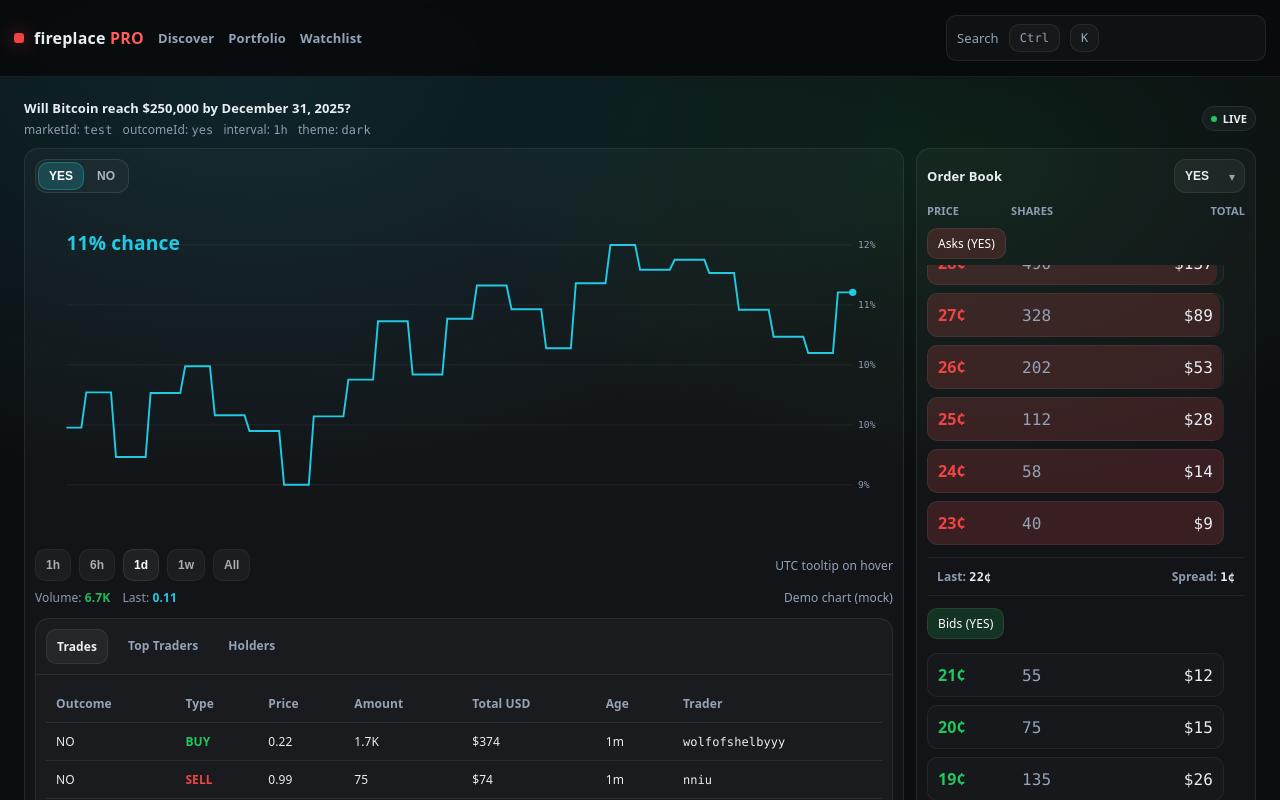
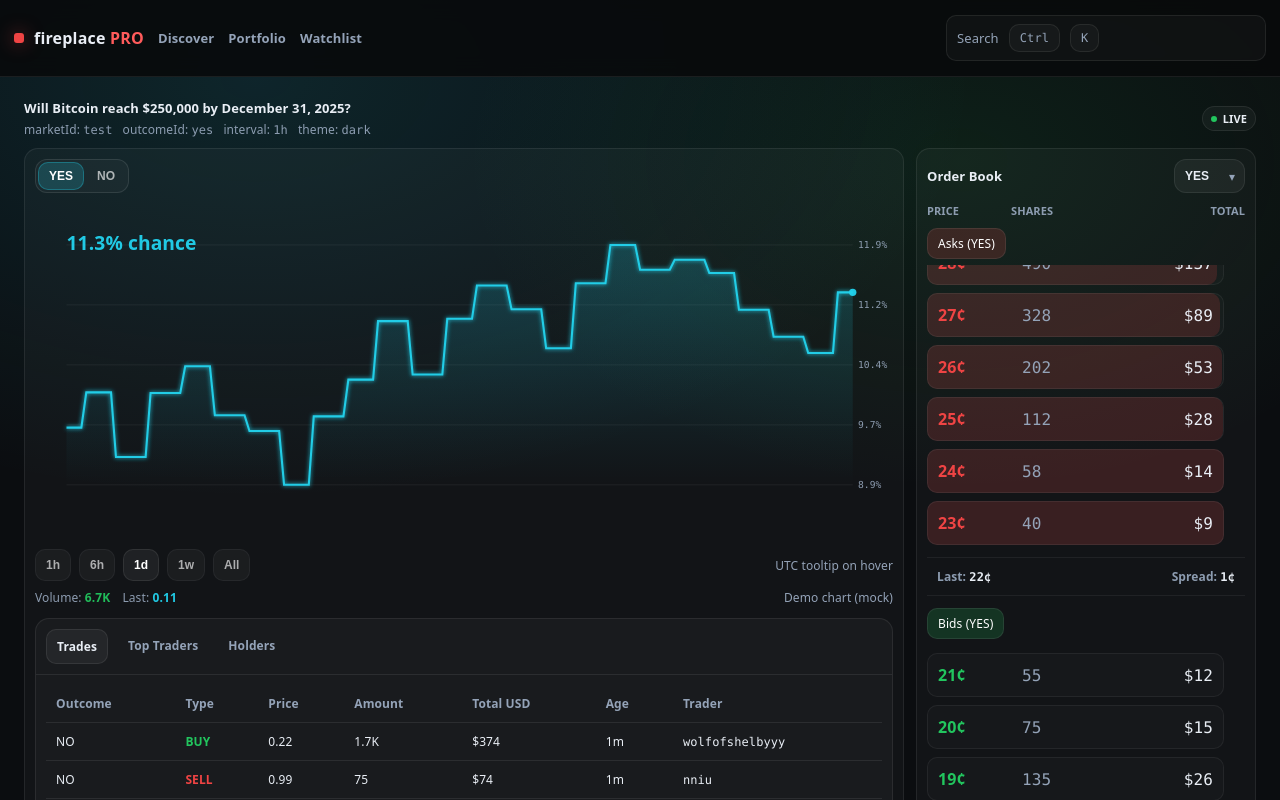
Before and after one commit to kann420/ODDScreener, a Next.js app: page /embed/kline in a window 1280 px wide. Shown: the top 800 px of the page. Built offline with nearby package versions, Linux system fonts and the light colour scheme.

Commit message:
Refactor LineChart component to simplify rendering
Removed animation logic for line chart and updated rendering method.

```diff
--- a/app/embed/kline/page.jsx
+++ b/app/embed/kline/page.jsx
@@ -63,15 +63,10 @@ function makeMockTrades(){
 function LineChart({ candles, color="rgba(34,211,238,0.95)" }){
   const [hoverIdx, setHoverIdx] = useState(null);
 
-  // Morph animation state
-  const [animPts, setAnimPts] = useState(null);
-  const prevPtsRef = useRef(null);
-  const rafRef = useRef(null);
-
   const w = 980, h = 320;
   const padL = 36, padR = 46, padT = 16, padB = 30;
 
-  // Keep point count consistent so morph looks smooth across ranges
+  // Render with a consistent point count so transitions (YES<->NO, range) look smooth
   const N = 160;
 
   const utcLabel = (ms) => {
@@ -100,56 +95,19 @@ function LineChart({ candles, color="rgba(34,211,238,0.95)" }){
     return (h - padB) - t * (h - padT - padB);
   };
 
-  const nextPts = useMemo(() => {
-    if (!sampled.length) return null;
+  const pts = useMemo(() => {
     return sampled.map((c,i)=>({ x: x(i), y: y(c.close), t: c.t, v: c.close }));
   }, [sampled, min, max]);
 
-  useEffect(() => {
-    if (!nextPts) return;
-
-    if (rafRef.current) cancelAnimationFrame(rafRef.current);
-
-    const prev = (prevPtsRef.current && prevPtsRef.current.length === nextPts.length)
-      ? prevPtsRef.current
-      : nextPts.map(p => ({...p}));
-
-    const start = performance.now();
-    const dur = 420; // ms
-
-    const easeOutCubic = (t) => 1 - Math.pow(1 - t, 3);
-
-    const tick = (now) => {
-      const t = Math.min(1, (now - start) / dur);
-      const e = easeOutCubic(t);
-
-      const cur = nextPts.map((p,i)=>({
-        x: prev[i].x + (p.x - prev[i].x)*e,
-        y: prev[i].y + (p.y - prev[i].y)*e,
-        t: p.t,
-        v: p.v
-      }));
-
-      setAnimPts(cur);
-
-      if (t < 1) rafRef.current = requestAnimationFrame(tick);
-      else {
-        prevPtsRef.current = nextPts.map(p => ({...p}));
-        rafRef.current = null;
-      }
-    };
-
-    rafRef.current = requestAnimationFrame(tick);
-
-    return () => {
-      if (rafRef.current) cancelAnimationFrame(rafRef.current);
-    };
-  }, [nextPts]);
-
-  const pts = animPts || nextPts || [];
-  const path = pts.length
+  const linePath = pts.length
     ? pts.map((p,i)=>`${i===0?'M':'L'} ${p.x.toFixed(2)} ${p.y.toFixed(2)}`).join(" ")
     : "";
+
+  const areaPath = pts.length ? (
+    linePath +
+    ` L ${(w-padR).toFixed(2)} ${(h-padB).toFixed(2)}` +
+    ` L ${padL.toFixed(2)} ${(h-padB).toFixed(2)} Z`
+  ) : "";
 
   // grid y levels
   const levels = 4;
@@ -160,6 +118,11 @@ function LineChart({ candles, color="rgba(34,211,238,0.95)" }){
   });
 
   const lastPct = closes.length ? closes[closes.length-1] * 100 : 0;
+
+  const fmtPct = (p) => {
+    // Opinion-like: show one decimal (e.g. 0.2%, 99.8%)
+    return `${p.toFixed(1)}%`;
+  };
 
   const onMove = (e) => {
     const rect = e.currentTarget.getBoundingClientRect();
@@ -191,6 +154,21 @@ function LineChart({ candles, color="rgba(34,211,238,0.95)" }){
       onMouseMove={onMove}
       onMouseLeave={onLeave}
     >
+      <defs>
+        <linearGradient id="areaGrad" x1="0" y1="0" x2="0" y2="1">
+          <stop offset="0%" stopColor={color} stopOpacity="0.22" />
+          <stop offset="100%" stopColor={color} stopOpacity="0.00" />
+        </linearGradient>
+
+        <filter id="glow" x="-50%" y="-50%" width="200%" height="200%">
+          <feGaussianBlur stdDeviation="2.2" result="blur" />
+          <feMerge>
+            <feMergeNode in="blur" />
+            <feMergeNode in="SourceGraphic" />
+          </feMerge>
+        </filter>
+      </defs>
+
       {/* grid */}
       {grid.map((g,i)=>(
         <g key={i}>
@@ -202,13 +180,16 @@ function LineChart({ candles, color="rgba(34,211,238,0.95)" }){
             fontSize="11"
             fontFamily='ui-monospace, SFMono-Regular, Menlo, Monaco, Consolas, "Liberation Mono", "Courier New", monospace'
           >
-            {g.val.toFixed(0)}%
+            {fmtPct(g.val)}
           </text>
         </g>
       ))}
 
-      {/* line */}
-      <path d={path} fill="none" stroke={color} strokeWidth="2.2" />
+      {/* area */}
+      {areaPath && <path d={areaPath} fill="url(#areaGrad)" />}
+
+      {/* line + glow */}
+      <path d={linePath} fill="none" stroke={color} strokeWidth="2.4" filter="url(#glow)" />
 
       {/* hover vertical line */}
       {hoverIdx !== null && (
@@ -220,7 +201,7 @@ function LineChart({ candles, color="rgba(34,211,238,0.95)" }){
 
       {/* top-left label */}
       <text x={padL} y={padT+6} fill={color} fontSize="22" fontWeight="900">
-        {lastPct.toFixed(0)}% chance
+        {fmtPct(lastPct)} chance
       </text>
 
       {/* tooltip */}
@@ -236,7 +217,7 @@ function LineChart({ candles, color="rgba(34,211,238,0.95)" }){
             stroke="rgba(255,255,255,0.10)"
           />
           <text x={tipX+10} y={tipY+20} fill="rgba(233,238,245,0.95)" fontSize="12" fontWeight="800">
-            {(hv.v*100).toFixed(0)}%
+            {fmtPct(hv.v*100)}
           </text>
           <text
             x={tipX+10}
@@ -391,19 +372,43 @@ export default function Page({ searchParams }) {
   const theme = searchParams?.theme ?? "dark";
 
   const candlesYes = useMemo(()=>makeMockCandles(160), []);
-const candlesNo = useMemo(()=>{
-  // NO is roughly the inverse of YES (1 - price), like prediction markets
-  return candlesYes.map(c => {
-    const invClose = Math.max(0.01, Math.min(0.99, 1 - c.close));
-    const invOpen  = Math.max(0.01, Math.min(0.99, 1 - c.open));
-    // swap high/low when inverting
-    const invHigh  = Math.max(0.01, Math.min(0.99, 1 - c.low));
-    const invLow   = Math.max(0.01, Math.min(0.99, 1 - c.high));
-    return { ...c, open: invOpen, high: invHigh, low: invLow, close: invClose };
-  });
-}, [candlesYes]);
   const [chartOutcome, setChartOutcome] = useState(outcomeId === "no" ? "no" : "yes");
-  const chartCandles = chartOutcome === "no" ? candlesNo : candlesYes;
+
+const [flipT, setFlipT] = useState(chartOutcome === "no" ? 1 : 0);
+const flipRef = useRef(flipT);
+
+useEffect(() => { flipRef.current = flipT; }, [flipT]);
+
+// "Mirror flip" animation like the video: YES <-> NO reflects around 50%
+useEffect(() => {
+  const target = chartOutcome === "no" ? 1 : 0;
+  const from = flipRef.current;
+  const dur = 260; // ms (snappy like Opinion)
+  const start = performance.now();
+  let raf = null;
+
+  const easeInOut = (t) => t < 0.5 ? 4*t*t*t : 1 - Math.pow(-2*t + 2, 3)/2;
+
+  const tick = (now) => {
+    const t = Math.min(1, (now - start) / dur);
+    const e = easeInOut(t);
+    setFlipT(from + (target - from) * e);
+    if (t < 1) raf = requestAnimationFrame(tick);
+  };
+
+  raf = requestAnimationFrame(tick);
+  return () => raf && cancelAnimationFrame(raf);
+}, [chartOutcome]);
+  const chartCandlesBase = candlesYes;
+  const chartCandles = useMemo(() => {
+    // Display series morphs from YES to NO via flipT: v = lerp(v, 1-v)
+    if (!chartCandlesBase?.length) return [];
+    return chartCandlesBase.map(c => {
+      const v = c.close;
+      const v2 = v*(1 - flipT) + (1 - v)*flipT;
+      return { ...c, close: v2 };
+    });
+  }, [chartCandlesBase, flipT]);
   const obYes = useMemo(()=>makeMockOrderbook(0.22), []);
   const obNo  = useMemo(()=>makeMockOrderbook(0.78), []);
   const trades = useMemo(()=>makeMockTrades(), []);
```
